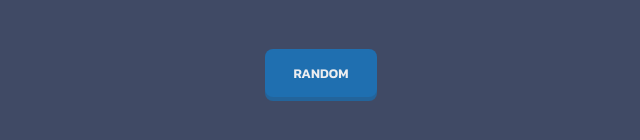
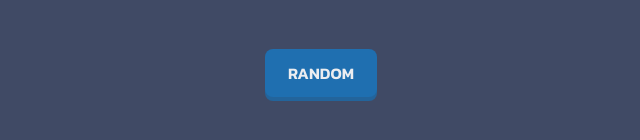
Before and after one commit to dev-RonnieTR/flip-the-coin, a plain HTML site: page index.html in a window 1280 px wide. Shown: the part 624-764 px from the top of the page, 319-959 px from the left. Drawn offline with Linux system fonts and the light colour scheme.

Commit message:
Add font-size to HTML

```diff
--- a/styles.css
+++ b/styles.css
@@ -79,6 +79,7 @@ main {
 html,
 #flip-button {
 	font-family: "Kanit", sans-serif;
+	font-size: var(--font-size-root);
 	text-align: center;
 	color: var(--color-2);
 	font-weight: var(--font-weight-semibold);
```
